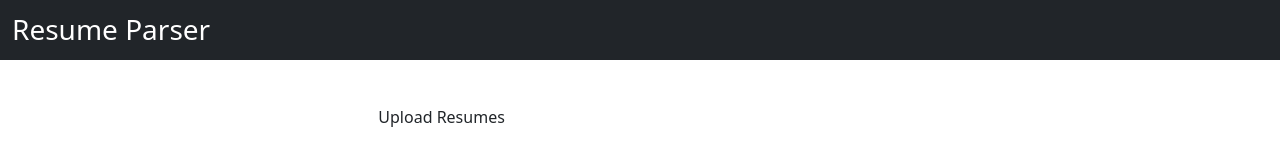
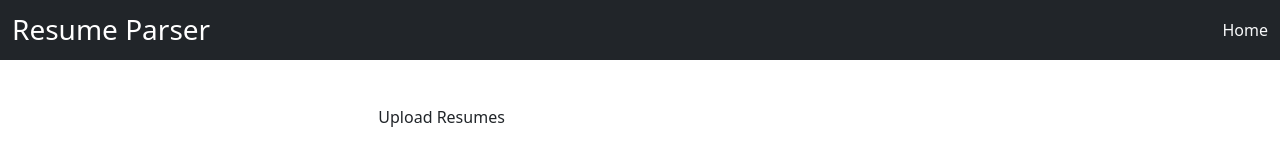
Before and after one commit to rahulaarora/resume-parser, a Next.js app in the folder frontend/: page / in a window 1280 px wide. Shown: the top 149 px of the page. Built offline with nearby package versions, Linux system fonts and the light colour scheme.

Commit message:
home button in navigation

```diff
--- a/frontend/components/Navbar.jsx
+++ b/frontend/components/Navbar.jsx
@@ -1,8 +1,10 @@
+import Link from 'next/link';
 function Navbar() {
     return (
         <nav className="navbar navbar-dark bg-dark">
             <div className="container-fluid">
                 <span className="navbar-brand mb-0 h1 fs-3">Resume Parser</span>
+                <span><Link href={"/"} className='link-light text-decoration-none'>Home</Link></span>
             </div>
         </nav>
     );
```
